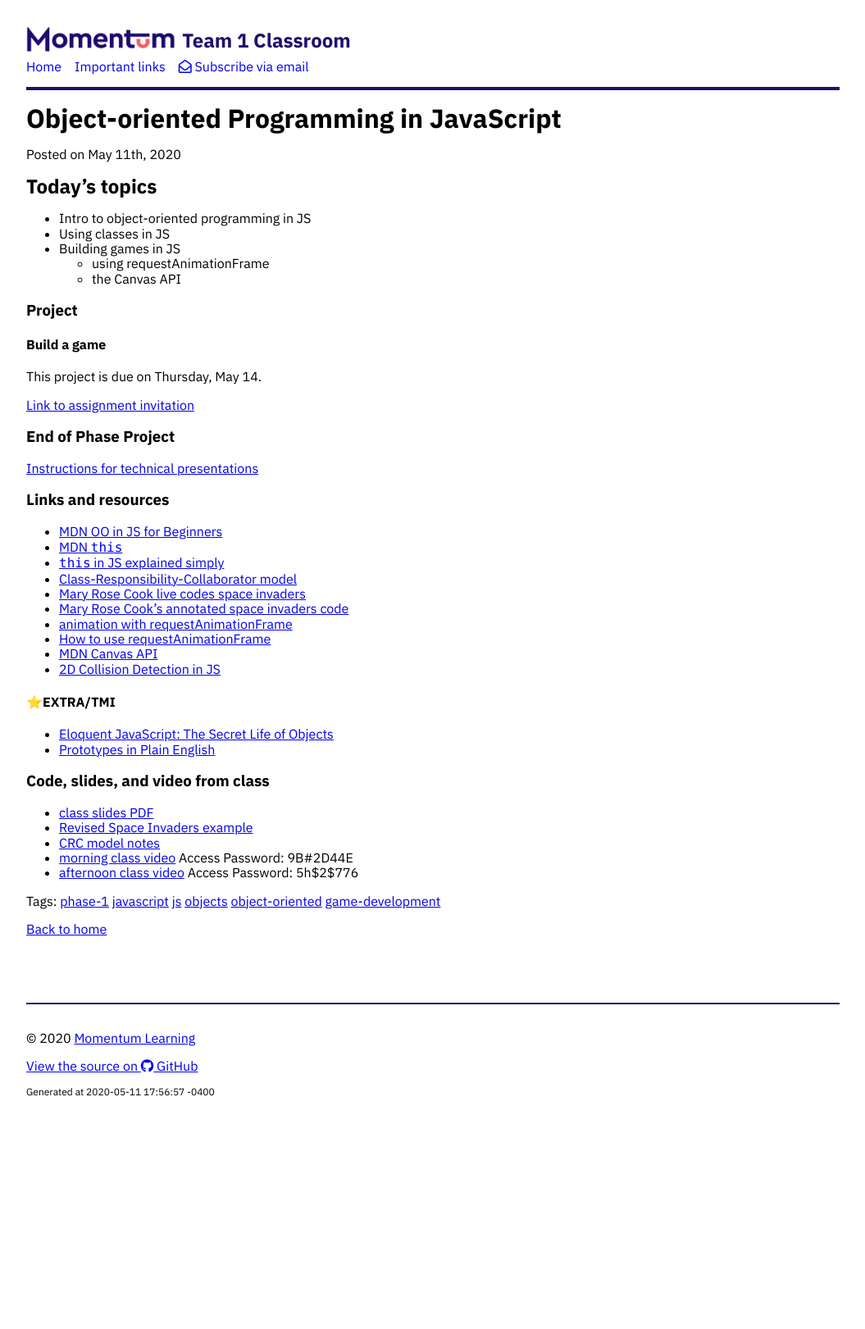
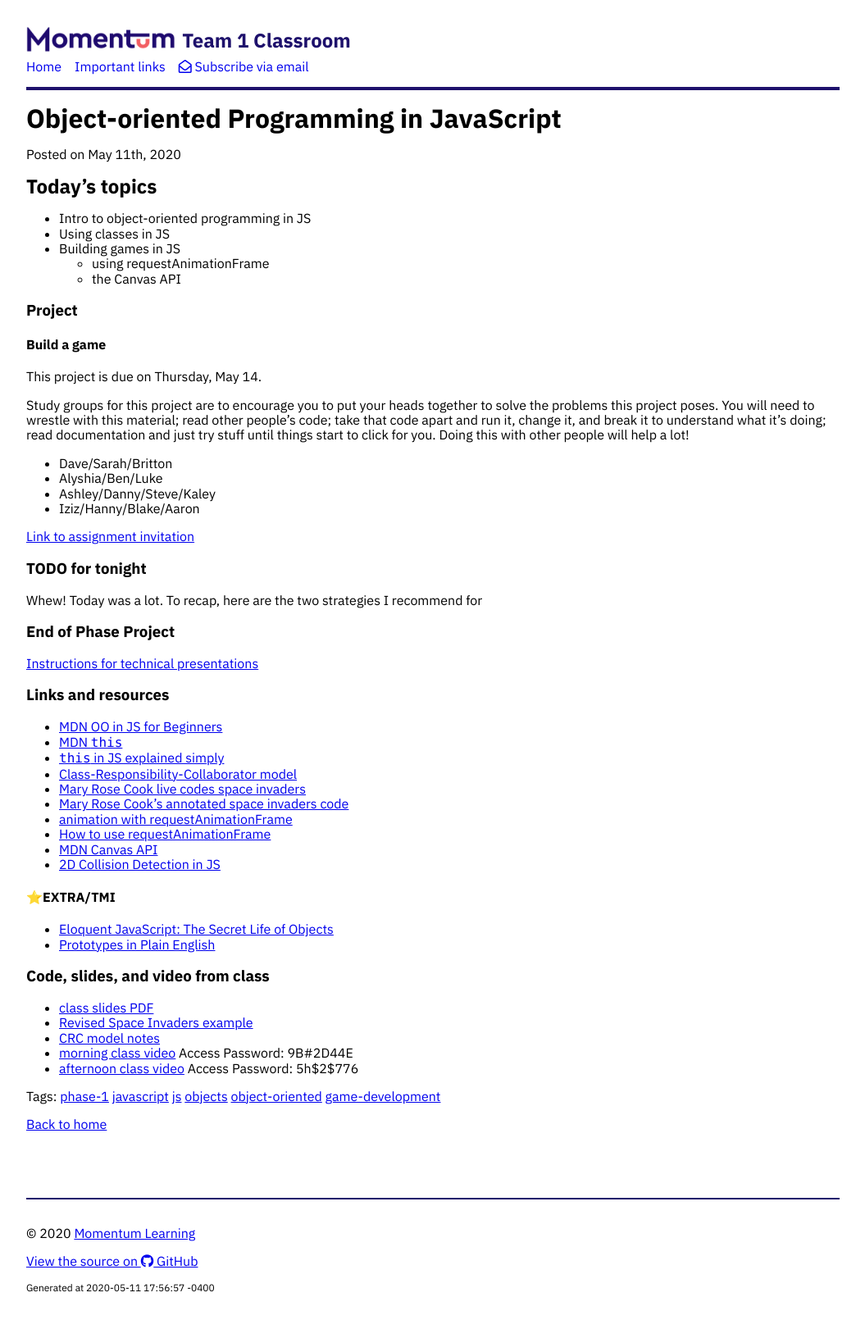
Before and after one commit to Momentum-Morehouse-2/Momentum-Morehouse-2.github.io, a Jekyll site: the page built from _posts/2020-05-11-js-oo.md, in a window 1280 px wide. Shown: the whole page at 82% size, without its empty margins (112-1167 px from the left). Built offline with Jekyll 4.4.1, drawn with Linux system fonts in a browser that asks for light colours; nearby versions of some CDN libraries; before the commit the page ends 1383 px from its top, so only the background shows below that.

Commit message:
Add study groups

```diff
--- a/_posts/2020-05-11-js-oo.md
+++ b/_posts/2020-05-11-js-oo.md
@@ -17,7 +17,18 @@ tags: phase-1 javascript js objects object-oriented game-development
 
 This project is due on Thursday, May 14.
 
+Study groups for this project are to encourage you to put your heads together to solve the problems this project poses. You will need to wrestle with this material; read other people's code; take that code apart and run it, change it, and break it to understand what it's doing; read documentation and just try stuff until things start to click for you. Doing this with other people will help a lot!
+
+- Dave/Sarah/Britton
+- Alyshia/Ben/Luke
+- Ashley/Danny/Steve/Kaley
+- Iziz/Hanny/Blake/Aaron
+
 [Link to assignment invitation](https://classroom.github.com/a/64pNGNQk)
+
+### TODO for tonight
+
+Whew! Today was a lot. To recap, here are the two strategies I recommend for
 
 ### End of Phase Project
 
```
